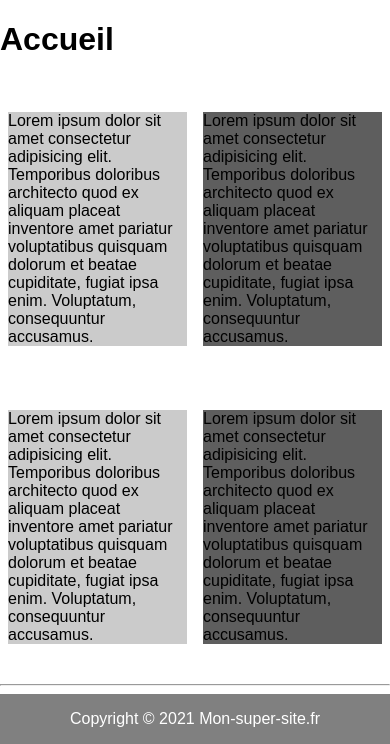
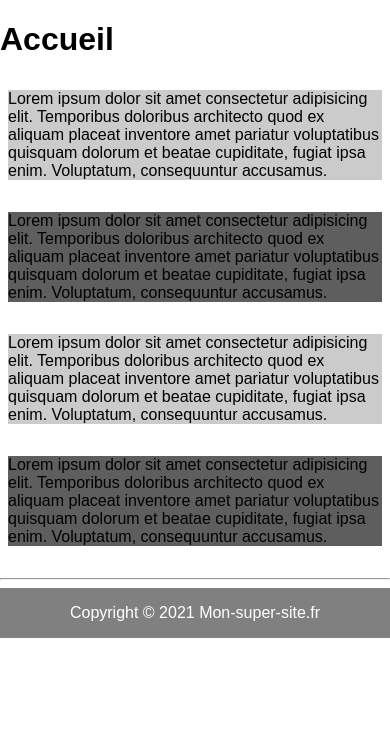
Before and after one commit to deltaps/exerciceWebStage, a PHP site: page / in a window 390 px wide; the page is wider, and only the part inside the window is pictured. Shown: the part 124-868 px from the top of that part. After the commit the page ends 762 px from the top of that part, so only its background shows below. Run offline with PHP 8.4, Linux system fonts and the light colour scheme; data that the repository does not hold is empty.

Commit message:
Finition responsive, manque css plus joli

```diff
--- a/style/style.css
+++ b/style/style.css
@@ -29,6 +29,11 @@ li a{
     grid-template-columns: 1fr 1fr;
     grid-template-rows: 1fr 1fr;
 }
+@media (max-width: 600px) {
+    .queris{
+        display: unset;
+    }
+}
 article{
     margin-top:2em;
     margin-bottom: 2em;
```
